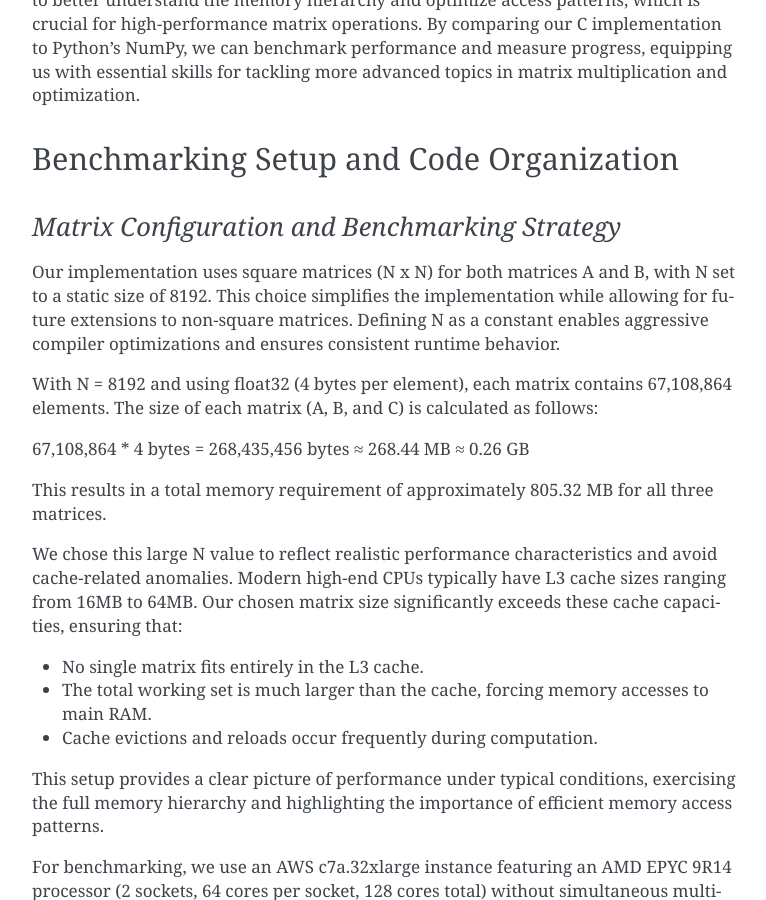
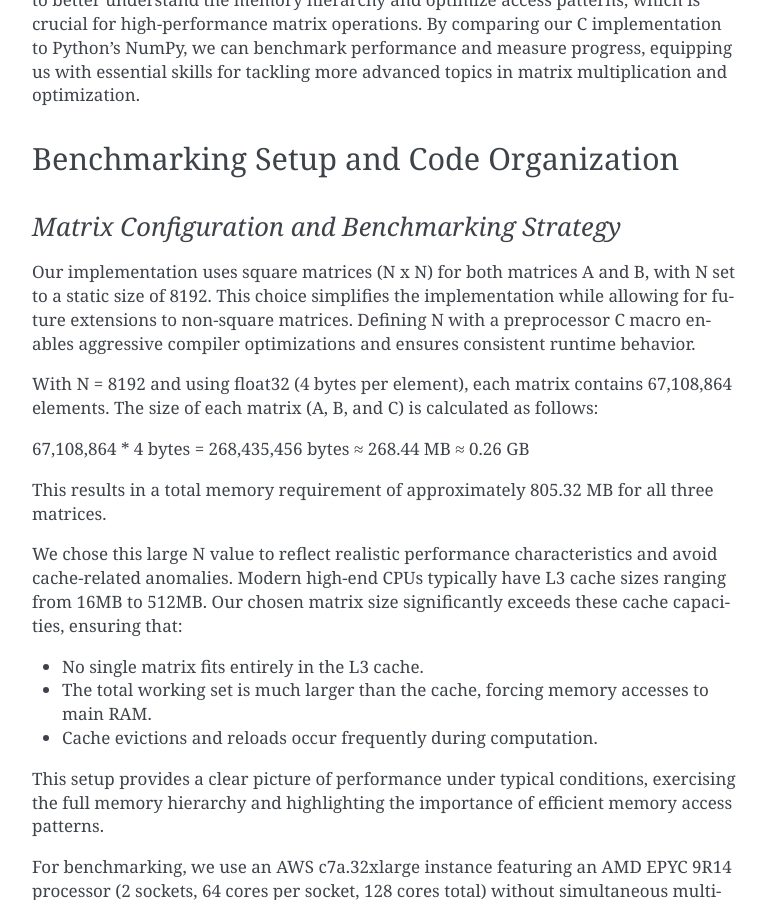
Before and after one commit to pebblesandweeds/cpu_matmul, a Sphinx documentation site: the page built from docs/source/cpu_matmul_blog.rst, in a window 1280 px wide and 900 px high, scrolled down 2039 px. Shown: the whole window, without its empty margins (366-1132 px from the left). Built offline with Sphinx 7.4.7, drawn with Linux system fonts in a browser that asks for light colours.

Commit message:
Changing Makefile to use O3, removing unnecessarly function definition from matmul_lib.h, updating blog rst file

```diff
--- a/docs/source/cpu_matmul_blog.rst
+++ b/docs/source/cpu_matmul_blog.rst
@@ -50,7 +50,7 @@
 *Matrix Configuration and Benchmarking Strategy*
 ^^^^^^^^^^^^^^^^^^^^^^^^^^^^^^^^^^^^^^^^^^^^^^^^
 
-Our implementation uses square matrices (N x N) for both matrices A and B, with N set to a static size of 8192. This choice simplifies the implementation while allowing for future extensions to non-square matrices. Defining N as a constant enables aggressive compiler optimizations and ensures consistent runtime behavior.
+Our implementation uses square matrices (N x N) for both matrices A and B, with N set to a static size of 8192. This choice simplifies the implementation while allowing for future extensions to non-square matrices. Defining N with a preprocessor C macro enables aggressive compiler optimizations and ensures consistent runtime behavior.
 
 With N = 8192 and using float32 (4 bytes per element), each matrix contains 67,108,864 elements. The size of each matrix (A, B, and C) is calculated as follows:
 
@@ -58,7 +58,7 @@
 
 This results in a total memory requirement of approximately 805.32 MB for all three matrices.
 
-We chose this large N value to reflect realistic performance characteristics and avoid cache-related anomalies. Modern high-end CPUs typically have L3 cache sizes ranging from 16MB to 64MB. Our chosen matrix size significantly exceeds these cache capacities, ensuring that:
+We chose this large N value to reflect realistic performance characteristics and avoid cache-related anomalies. Modern high-end CPUs typically have L3 cache sizes ranging from 16MB to 512MB. Our chosen matrix size significantly exceeds these cache capacities, ensuring that:
 
 * No single matrix fits entirely in the L3 cache.
 * The total working set is much larger than the cache, forcing memory accesses to main RAM.
```
Also changed, not shown: 2 other files.
